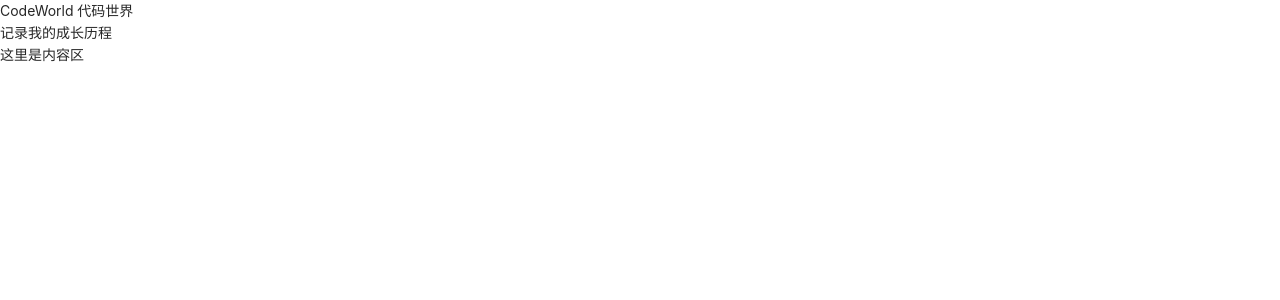
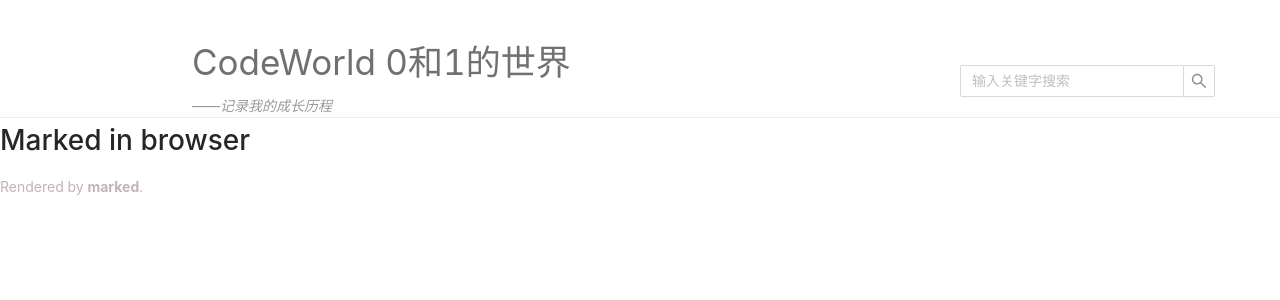
Before and after one commit to observerzy/blog-app, a React app: page / in a window 1280 px wide. Shown: the top 300 px of the page. Built offline with nearby package versions, Linux system fonts and the light colour scheme.

Commit message:
feat 添加showdown、首页头部信息

```diff
--- a/package.json
+++ b/package.json
@@ -163,7 +163,11 @@
         ]
     },
     "devDependencies": {
+        "@types/marked": "^0.7.3",
+        "@types/showdown": "^1.9.3",
         "babel-plugin-import": "^1.13.0",
+        "marked": "^0.8.1",
+        "showdown": "^1.9.1",
         "tsconfig-paths-webpack-plugin": "^3.2.0"
     }
 }
--- a/src/containers/home/index.module.scss
+++ b/src/containers/home/index.module.scss
@@ -1,9 +1,35 @@
-.container {
+.main {
   width: 100%;
-  height: 100%;
-  background-color: red;
+  height: 100vh;
 }
-
-.hello {
-  color: #000;
+.header {
+  padding-top: 35px;
+  color: rgba($color: #333333, $alpha: 0.7);
+  display: flex;
+  border-bottom: 1px solid #eee;
 }
+.headerContainer {
+  width: 60%;
+  display: inline-block;
+  margin-left: 15%;
+  .title {
+    font-size: 35px;
+    cursor: pointer;
+  }
+  .mark {
+    margin: 5px 0 0;
+    color: #999;
+    font-style: italic;
+  }
+}
+.search {
+  display: inline-block;
+  width: 20%;
+  margin-top: 30px;
+}
+.body {
+  color: rgba($color: #c5b2b2, $alpha: 1);
+}
+.article {
+  color: rgba($color: #c5b2b2, $alpha: 1);
+}
--- a/src/containers/home/index.tsx
+++ b/src/containers/home/index.tsx
@@ -1,13 +1,39 @@
 import React from 'react';
 import style from './index.module.scss';
+import marked from 'marked';
+import { Input } from 'antd';
 const Home: React.SFC = () => {
+  const markedRef = React.useRef<HTMLDivElement>(null);
+  React.useEffect(() => {
+    markedRef.current.innerHTML = marked(
+      '# Marked in browser\n\nRendered by **marked**.'
+    );
+  }, [markedRef]);
   return (
     <div className={style.main}>
-      <div>
-        <div>CodeWorld 代码世界</div>
-        <div>记录我的成长历程</div>
+      <div className={style.header}>
+        <div className={style.headerContainer}>
+          <div
+            onClick={() => {
+              window.location.reload();
+            }}
+            className={style.title}
+          >
+            CodeWorld 0和1的世界
+          </div>
+          <div className={style.mark}>——记录我的成长历程</div>
+        </div>
+        <div className={style.search}>
+          <Input.Search
+            style={{ borderRadius: '3px' }}
+            placeholder="输入关键字搜索"
+            onSearch={value => console.log(value)}
+          />
+        </div>
       </div>
-      <div>这里是内容区</div>
+      <div className={style.body}>
+        <div ref={markedRef} className={style.article}></div>
+      </div>
     </div>
   );
 };
--- /dev/null
+++ b/src/containers/writing/index.tsx
@@ -0,0 +1,30 @@
+import React from 'react';
+import style from './index.module.scss';
+import showdown from 'showdown';
+import { Input } from 'antd';
+const Writing: React.SFC = () => {
+  const [article, setArticle] = React.useState<string>('');
+  const showRef = React.useRef<HTMLDivElement>(null);
+  const showArticle = (article: string) => {
+    let converter = new showdown.Converter();
+    showRef.current.innerHTML = converter.makeHtml(article);
+  };
+  React.useEffect(() => {
+    showArticle(article);
+  }, [article]);
+  return (
+    <div>
+      <div className={style.write}>
+        <Input.TextArea
+          value={article}
+          onChange={e => {
+            setArticle(e.target.value);
+          }}
+        ></Input.TextArea>
+      </div>
+      <div ref={showRef} className={style.show}></div>
+    </div>
+  );
+};
+
+export default Writing;
--- /dev/null
+++ b/src/router/index.module.scss
@@ -0,0 +1,3 @@
+.loading {
+  padding-top: 35px;
+}
--- a/src/router/index.tsx
+++ b/src/router/index.tsx
@@ -1,6 +1,8 @@
 import React, { Suspense } from 'react';
 import { BrowserRouter as Router, Switch, Route } from 'react-router-dom';
+import { Skeleton } from 'antd';
 import routerMap from './routerMap';
+import style from './index.module.scss';
 
 const App = () => {
   const route = routerMap.map(item => {
@@ -14,7 +16,13 @@ const App = () => {
     );
   });
   return (
-    <Suspense fallback={<div>loading...</div>}>
+    <Suspense
+      fallback={
+        <div className={style.loading}>
+          <Skeleton active />
+        </div>
+      }
+    >
       <Router>
         <Switch>{route}</Switch>
       </Router>
--- a/src/router/routerMap.tsx
+++ b/src/router/routerMap.tsx
@@ -11,6 +11,9 @@ const Register = lazy(() =>
 );
 const Home = lazy(() =>
   import(/*webpackChunkName:"home"*/ '../containers/home')
+);
+const Writing = lazy(() =>
+  import(/*webpackChunkName:"writing"*/ '@/containers/writing')
 );
 
 const routerMap = [
@@ -29,6 +32,10 @@ const routerMap = [
   {
     path: '/register',
     component: Register
+  },
+  {
+    path: '/writing',
+    component: Writing
   }
 ];
 
```
Also changed, not shown: src/containers/writing/index.module.scss (added), 1 other file (tests, documents, lock files or other folders).
